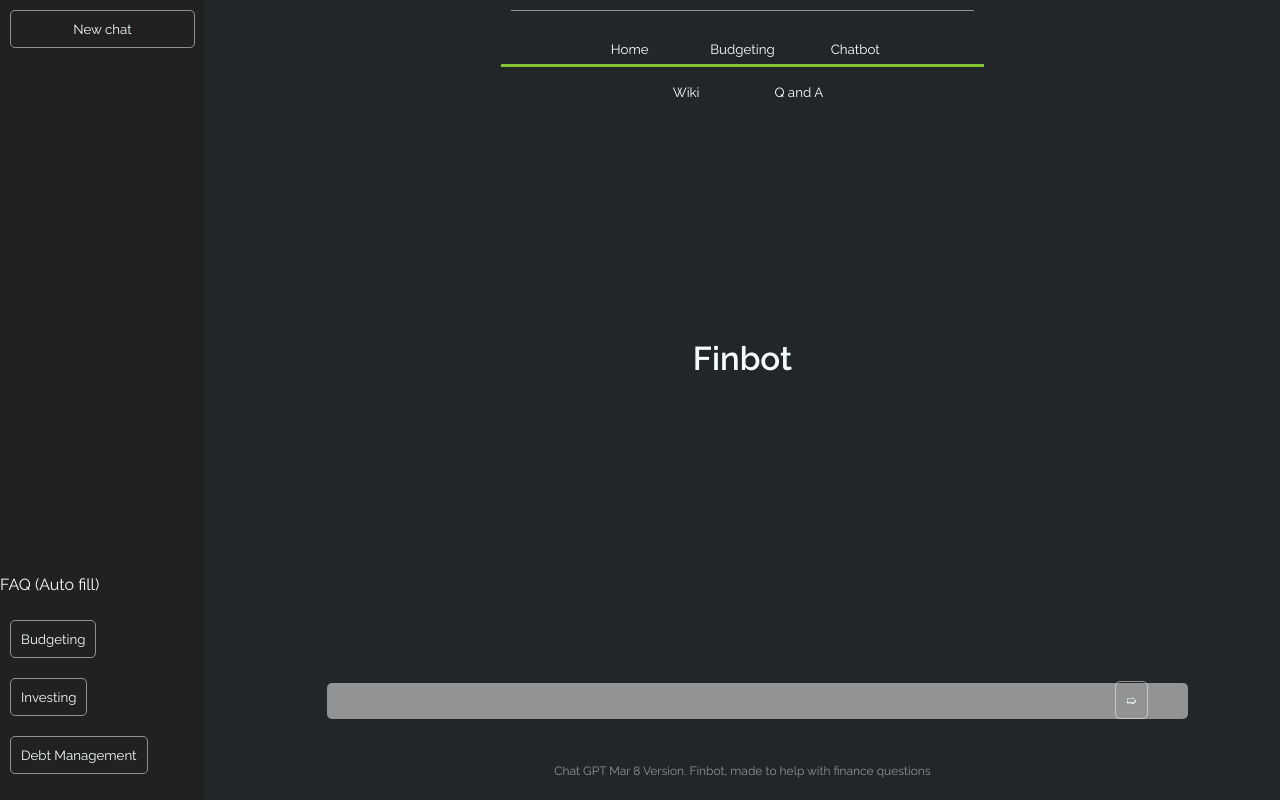
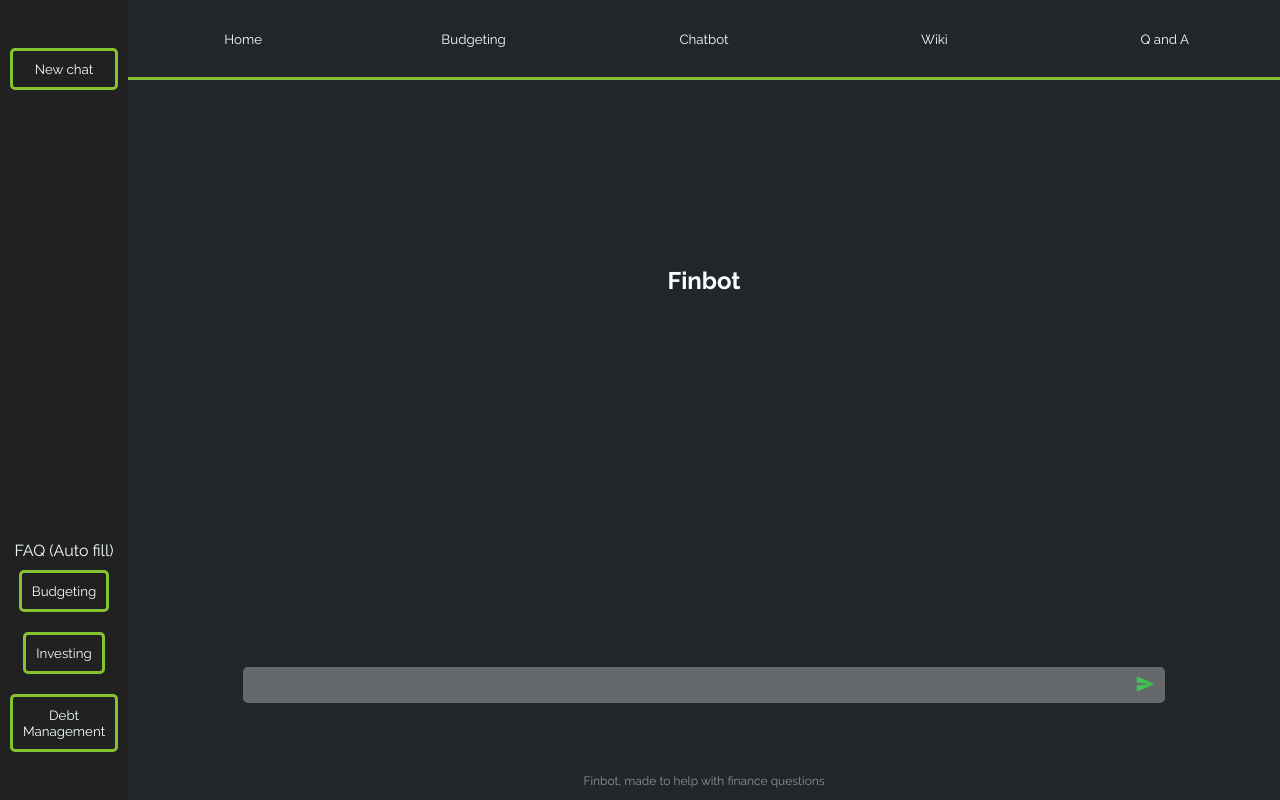
Before and after one commit to bogdanr24/dime-financial, a website: page chatbot.html in a window 1280 px wide. Drawn offline with Linux system fonts and the light colour scheme.

Commit message:
remodeled chatbot page

```diff
--- a/chatbot.css
+++ b/chatbot.css
@@ -1,94 +1,95 @@
 @import url('https://fonts.googleapis.com/css2?family=Raleway:ital,wght@0,100..900;1,100..900&display=swap');
 
 * {
-
+    margin: 0;
+    padding: 0;
+    box-sizing: border-box; /* Added for better box sizing */
     color: #F5FEFD;
     font-family: "Raleway", sans-serif;
 }
 
 body {
-    margin: 0;
-    padding: 0;
     background-color: #222629;
-    display: flex;
-
+    justify-content: center; /* Center the app container */
 }
 
-h1{
-    font-size: 33px;
-    font-weight: 600;
-    padding: 200px 0;
-
-}
-.navbar {
+.app {
     display: flex;
-    flex-direction: row;
-    justify-content: space-around;
-    height: 64px;
-    margin-bottom: 2%;
-    border-bottom: solid;
-    border-color: #86c232;
-  }
-  body nav button {
-    height: 100%;
-    width: 20%;
-    background-color: #222629;
-    color: white;
-    border: none;
-    font-family: "Raleway", sans-serif;
-    transition: background-color .3s;
-    cursor: pointer;
-  }
-
-  body nav button:hover {
-    background-color: #86c232;
-    font-weight: bolder;
-    color: #222629;
-  }
-
-.app {
-    background-color: #343541;
-    display: flex;
+    width: 100%; /* Ensure the app container takes full width */
 }
 
 .side-bar {
     background-color: #202120;
     height: 100vh;
-    width: 244px;
+    width: 10%;
     display: flex;
     flex-direction: column;
     justify-content: space-between;
+    padding: 3% 0 3% 0;
+}
+
+.faq {
+    display: flex;
+    flex-direction: column;
+    align-items: center;
+    justify-content: center;
+}
+.faq .buttons {
+    display: flex;
+    flex-direction: column;
+    align-items: center;
+    justify-content: center;
+}
+
+
+.side-bar button {
+    border: solid;
+    border-color: #86c232;
+    border-radius: 5px;
+    padding: 10px;
+    margin: 10px;
+    cursor: pointer;
+    display: inline-block;
+    transition: background-color .3s;
+}
+
+.side-bar button:hover {
+    background-color: #86c232;
+    color: #222629;
+    font-weight: bolder;
 }
 
 button {
     border: solid 0.5px rgba(255, 255, 255, 0.5);
     background-color: transparent;
-    border-radius: 5px;
-    padding: 10px;
-    margin: 10px;
+    cursor: pointer;
 }
 
 nav {
-    border-top: solid 0.5px rgba(255, 255, 255, 0.5);
-    padding: 10px;
-    margin: 10px;
+    display: flex;
+    flex-direction: row;
+    width: 100%;
+    border-bottom: solid;
+    border-color: #86c232;
+    height: 10%;
 }
 
-.history {
-    padding: 10px;
-    margin: 10px;
+nav button {
+    background-color: #222629;
+    border: none;
+    transition: background-color .3s;
+    width: 20%;
     height: 100%;
 }
 
-.history li {
-    list-style-type: none;
-    padding: 15px 0;
-    cursor: pointer;
+.navbar button:hover, nav button:hover {
+    background-color: #86c232;
+    font-weight: bolder;
+    color: #222629;
 }
 
 .main {
-    height: 100vh;
-    width: 100%;
+    flex-grow: 1; /* Allows main to take up remaining space */
     display: flex;
     flex-direction: column;
     justify-content: space-between;
@@ -99,37 +100,53 @@ nav {
 .info {
     color: rgba(255, 255, 255, 0.5);
     font-size: 12px;
-    padding: 10px;
-}
-
-.bottom-section {
-    width: calc(100% - 244px); /* Adjusted width */
-    display: flex;
-    flex-direction: column;
-    justify-content: center;
-    align-items: center;
+    margin-bottom: 1%;
 }
 
 .input-container {
-    width: 100%;
     position: relative;
+    width: 80%; /* Adjusted for a better look */
+    display: flex;
+    align-items: center;
+    margin-bottom: -10%;
 }
 
-input {
+#input {
     width: 100%;
     border: none;
-    background-color: rgba(255, 255, 255, 0.5);
+    background-color: rgba(255, 255, 255, 0.3);
     padding: 10px 15px;
     border-radius: 5px;
-}
-
-input:focus {
-    outline: none;
+    color: black;
+    flex-grow: 1;
+    padding-right: 40px;
 }
 
 #submit {
     position: absolute;
-    bottom: -10px;
     right: 0;
+    padding: 10px;
+    margin: 0;
+    border: none;
+    border-top-right-radius: 5px;
+    border-bottom-right-radius: 5px;
     cursor: pointer;
 }
+#submit img {
+    width: 20px; /* Example size, adjust as needed */
+    height: 20px;
+}
+@media (max-width: 768px) {
+    .app {
+        flex-direction: column;
+    }
+
+    .side-bar {
+        width: 100%;
+        height: auto;
+    }
+
+    .main {
+        width: 100%;
+    }
+}
--- a/chatbot.html
+++ b/chatbot.html
@@ -7,22 +7,18 @@
     <link rel="stylesheet" href="chatbot.css">
 </head>
 <body>
-
+    <div class="app"> <!-- Added container for flex display -->
         <section class="side-bar">
             <button>New chat</button>
-        <div class="history"></div>
-        <div class="nav">
-            <p>FAQ (Auto fill)
+                <div class="faq">FAQ (Auto fill) <!-- Changed from <p> for valid HTML -->
                     <div class="buttons">
                         <button type="button" onclick="insertText('How can I create a budget?')">Budgeting</button>
                         <button type="button" onclick="insertText('How can I start investing with a small amount of money?')">Investing</button>
                         <button type="button" onclick="insertText('Should I prioritize paying off high-interest debt or saving for retirement?')">Debt Management</button>
                     </div>
-            </p>
                 </div>
         </section>
         <section class="main">
-        <div class="navbar">
                 <nav>
                     <button onclick="location.href='index.html'">Home</button>
                     <button onclick="location.href='budgeting.html'">Budgeting</button>
@@ -30,18 +26,15 @@
                     <button onclick="location.href='wiki.html'">Wiki</button>
                     <button onclick="location.href='qanda.html'">Q and A</button>
                 </nav>
-        </div>
             <h1>Finbot</h1>
             <p id="output"></p>
-        <div class="bottom-section">
             <div class="input-container">
-                <input id="input"/>
-                <button id="submit">➯</button>
+                <input id="input" aria-label="Type your message here"><button id="submit"><img src="send.png" alt=""></input></button>
             </div>
+            <p class="info">Finbot, made to help with finance questions</p>
             </div>
-        <p class="info">Chat GPT Mar 8 Version. Finbot, made to help with finance questions</p>
         </section>
-
+    </div>
     <script src="chatbot.js"></script>
     <script src="chatbotinput.js"></script>
 </body>
```
Also changed, not shown: send.png (added). Lines whose indentation alone changed are shown as unchanged.
